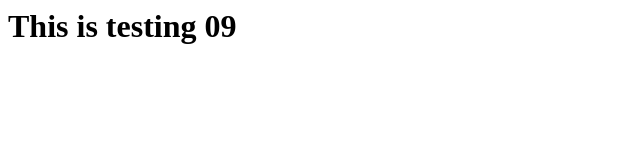
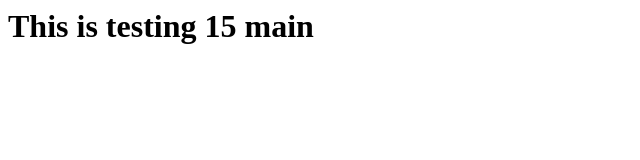
Before and after one commit to amit-york/git-demo, a plain HTML site: page index.html in a window 1280 px wide. Shown: the whole page, without its empty margins (0-640 px from the left). Drawn offline with Linux system fonts and the light colour scheme.

Commit message:
Update index.html ticket eng-15

```diff
--- a/index.html
+++ b/index.html
@@ -1 +1 @@
-<h1> This is testing 09 </h1>
+<h1> This is testing 15 main </h1>
```
